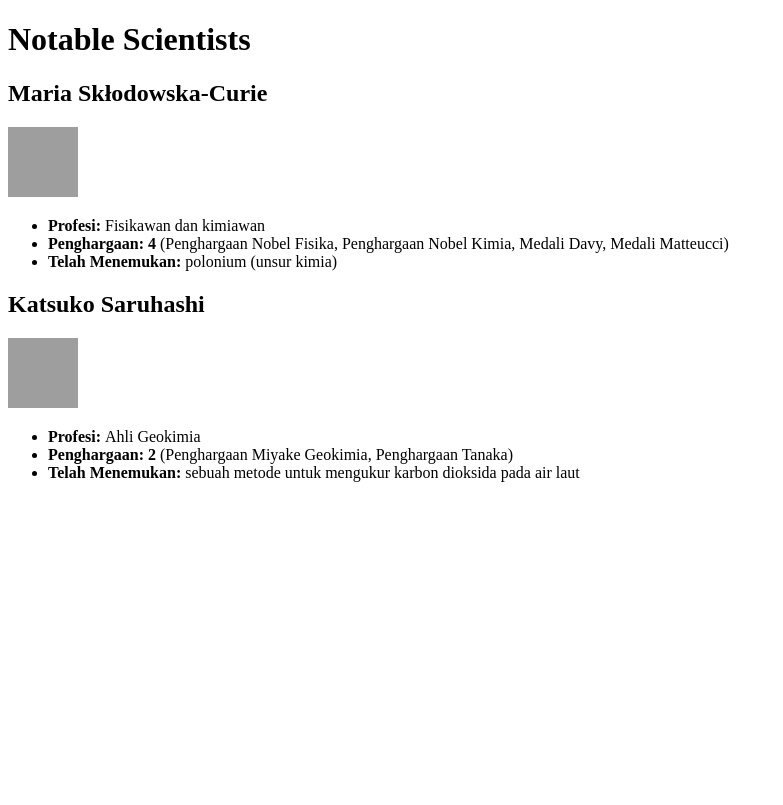
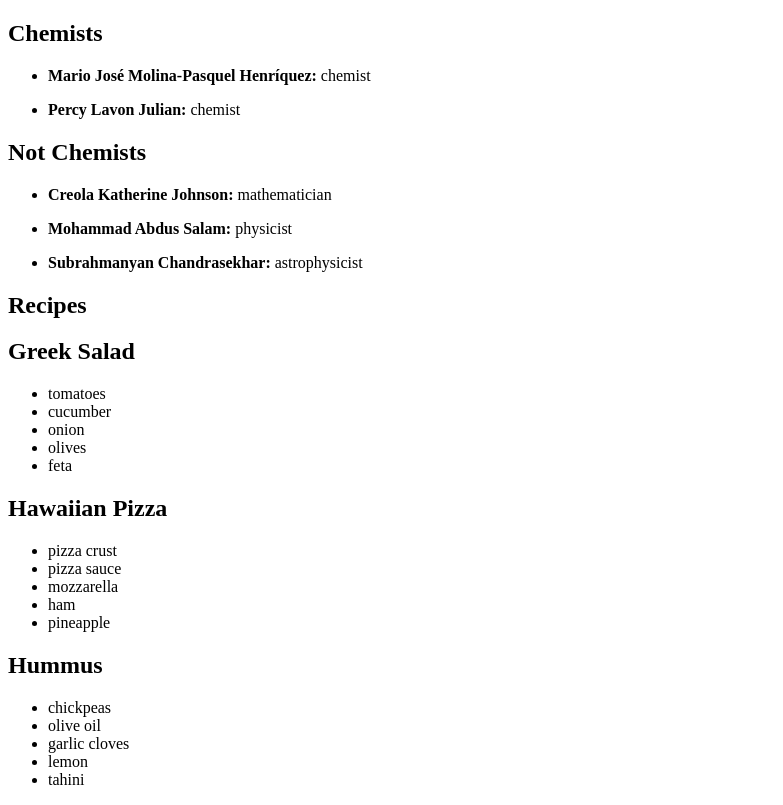
Before and after one commit to ivantandella/belajar-react, a React (Vite) app: page / in a window 1280 px wide. Shown: the whole page, without its empty margins (0-783 px from the left). Built offline with nearby package versions, Linux system fonts and the light colour scheme; grey boxes are pictures that could not be loaded.

Commit message:
list rendering

```diff
--- a/src/App.tsx
+++ b/src/App.tsx
@@ -16,16 +16,16 @@ import viteLogo from "/vite.svg";
 // }
 
 // menggunakan sintaks js di dalam jsx dengan { }
-const baseUrl = "https://i.imgur.com/";
-const person = {
-  name: "Gregorio Y. Zara",
-  imageId: "7vQD0fP",
-  imageSize: "s",
-  theme: {
-    backgroundColor: "black",
-    color: "white",
-  },
-};
+// const baseUrl = "https://i.imgur.com/";
+// const person = {
+//   name: "Gregorio Y. Zara",
+//   imageId: "7vQD0fP",
+//   imageSize: "s",
+//   theme: {
+//     backgroundColor: "black",
+//     color: "white",
+//   },
+// };
 
 // export default function TodoList() {
 //   return (
@@ -46,59 +46,161 @@ const person = {
 // }
 
 // menggunakan props
-export default function Gallery() {
+// export default function Gallery() {
+//   return (
+//     <div>
+//       <h1>Notable Scientists</h1>
+//       <Profile
+//         name="Maria Skłodowska-Curie"
+//         imageUrl={baseUrl + person.imageId + person.imageSize + ".jpg"}
+//         imageSize={70}
+//         profession="Fisikawan dan kimiawan"
+//         discovery="polonium (unsur kimia)"
+//         awards={[
+//           "Penghargaan Nobel Fisika",
+//           "Penghargaan Nobel Kimia",
+//           "Medali Davy",
+//           "Medali Matteucci",
+//         ]}
+//       />
+//       <Profile
+//         name="Katsuko Saruhashi"
+//         imageUrl={baseUrl + person.imageId + person.imageSize + ".jpg"}
+//         imageSize={70}
+//         profession="Ahli Geokimia"
+//         discovery="sebuah metode untuk mengukur karbon dioksida pada air laut"
+//         awards={["Penghargaan Miyake Geokimia", "Penghargaan Tanaka"]}
+//       />
+//     </div>
+//   );
+// }
+
+// function Profile({ name, imageUrl, imageSize, profession, discovery, awards }) {
+//   return (
+//     <section className="profile">
+//       <h2>{name}</h2>
+//       <img
+//         className="avatar"
+//         src={imageUrl}
+//         alt={name}
+//         width={imageSize}
+//         height={imageSize}
+//       />
+//       <ul>
+//         <li>
+//           <b>Profesi: </b>
+//           {profession}
+//         </li>
+//         <li>
+//           <b>Penghargaan: {awards.length} </b>({awards.join(", ")})
+//         </li>
+//         <li>
+//           <b>Telah Menemukan: </b>
+//           {discovery}
+//         </li>
+//       </ul>
+//     </section>
+//   );
+// }
+
+// rendering list (map & filter)
+const people = [
+  {
+    id: 0,
+    name: "Creola Katherine Johnson",
+    profession: "mathematician",
+  },
+  {
+    id: 1,
+    name: "Mario José Molina-Pasquel Henríquez",
+    profession: "chemist",
+  },
+  {
+    id: 2,
+    name: "Mohammad Abdus Salam",
+    profession: "physicist",
+  },
+  {
+    id: 3,
+    name: "Percy Lavon Julian",
+    profession: "chemist",
+  },
+  {
+    id: 4,
+    name: "Subrahmanyan Chandrasekhar",
+    profession: "astrophysicist",
+  },
+];
+
+const recipes = [
+  {
+    id: "greek-salad",
+    name: "Greek Salad",
+    ingredients: ["tomatoes", "cucumber", "onion", "olives", "feta"],
+  },
+  {
+    id: "hawaiian-pizza",
+    name: "Hawaiian Pizza",
+    ingredients: [
+      "pizza crust",
+      "pizza sauce",
+      "mozzarella",
+      "ham",
+      "pineapple",
+    ],
+  },
+  {
+    id: "hummus",
+    name: "Hummus",
+    ingredients: ["chickpeas", "olive oil", "garlic cloves", "lemon", "tahini"],
+  },
+];
+
+export default function List() {
+  const chemists = people.filter((person) => person.profession === "chemist");
+  const notChemists = people.filter(
+    (person) => person.profession !== "chemist"
+  );
+
   return (
-    <div>
-      <h1>Notable Scientists</h1>
-      <Profile
-        name="Maria Skłodowska-Curie"
-        imageUrl={baseUrl + person.imageId + person.imageSize + ".jpg"}
-        imageSize={70}
-        profession="Fisikawan dan kimiawan"
-        discovery="polonium (unsur kimia)"
-        awards={[
-          "Penghargaan Nobel Fisika",
-          "Penghargaan Nobel Kimia",
-          "Medali Davy",
-          "Medali Matteucci",
-        ]}
-      />
-      <Profile
-        name="Katsuko Saruhashi"
-        imageUrl={baseUrl + person.imageId + person.imageSize + ".jpg"}
-        imageSize={70}
-        profession="Ahli Geokimia"
-        discovery="sebuah metode untuk mengukur karbon dioksida pada air laut"
-        awards={["Penghargaan Miyake Geokimia", "Penghargaan Tanaka"]}
-      />
-    </div>
+    <article>
+      <h1>Chemists</h1>
+      <ul>
+        {chemists.map((person) => (
+          <li key={person.id}>
+            <p>
+              <b>{person.name}:</b>
+              {" " + person.profession + " "}
+            </p>
+          </li>
+        ))}
+      </ul>
+
+      <h1>Not Chemists</h1>
+      <ul>
+        {notChemists.map((person) => (
+          <li key={person.id}>
+            <p>
+              <b>{person.name}:</b>
+              {" " + person.profession + " "}
+            </p>
+          </li>
+        ))}
+      </ul>
+
+      <div>
+        <h1>Recipes</h1>
+        {recipes.map((recipe) => (
+          <div key={recipe.id}>
+            <h2>{recipe.name}</h2>
+            <ul>
+              {recipe.ingredients.map((ingredient) => (
+                <li key={ingredient}>{ingredient}</li>
+              ))}
+            </ul>
+          </div>
+        ))}
+      </div>
+    </article>
   );
 }
-
-function Profile({ name, imageUrl, imageSize, profession, discovery, awards }) {
-  return (
-    <section className="profile">
-      <h2>{name}</h2>
-      <img
-        className="avatar"
-        src={imageUrl}
-        alt={name}
-        width={imageSize}
-        height={imageSize}
-      />
-      <ul>
-        <li>
-          <b>Profesi: </b>
-          {profession}
-        </li>
-        <li>
-          <b>Penghargaan: {awards.length} </b>({awards.join(", ")})
-        </li>
-        <li>
-          <b>Telah Menemukan: </b>
-          {discovery}
-        </li>
-      </ul>
-    </section>
-  );
-}
```
